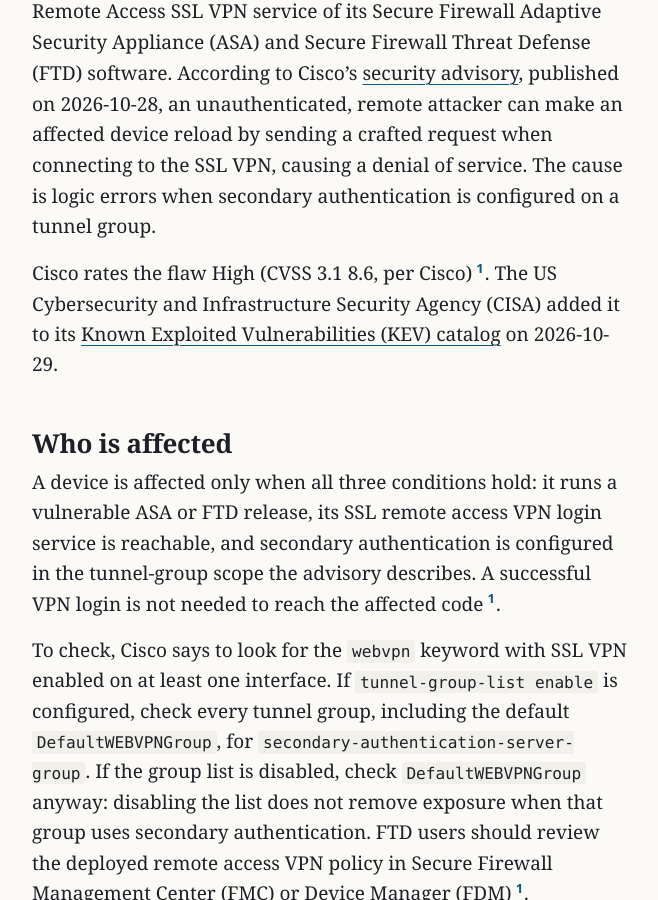
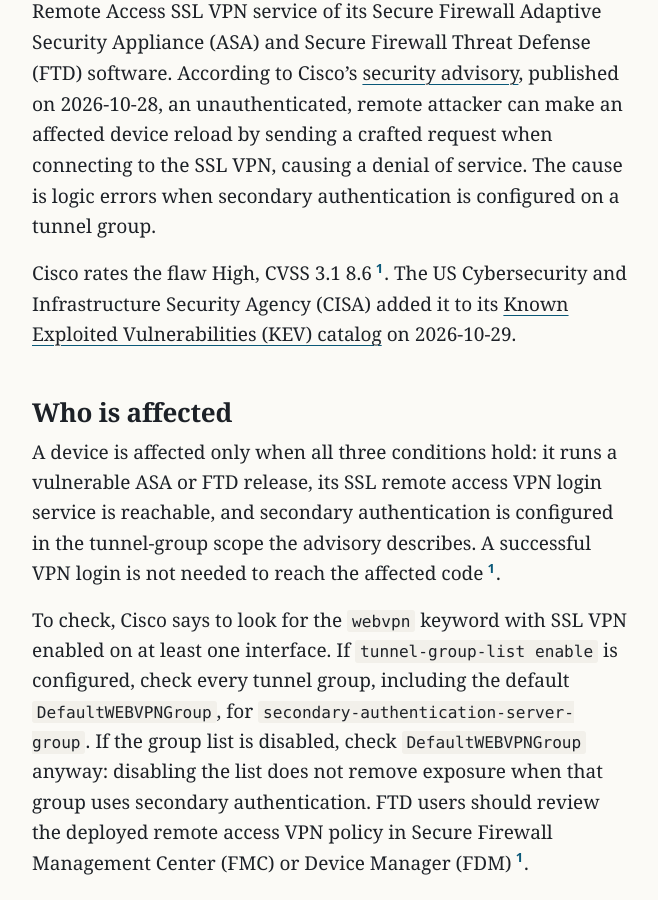
Before and after one commit to northwind-press/northwind-press.github.io, a Jekyll site: the page built from _posts/2026-11-03-cisco-asa-ftd-vpn-dos-kev.md, in a window 1280 px wide and 900 px high, scrolled down 681 px. Shown: the whole window, without its empty margins (308-966 px from the left). Built offline with Jekyll 4.4.1, drawn with Linux system fonts in a browser that asks for light colours.

Commit message:
Copy: cisco-asa-ftd-vpn-dos-kev CVSS sentence in house form (T-145)
Co-Authored-By: Claude Opus 5.5 <noreply@anthropic.com>

```diff
--- a/_posts/2026-11-03-cisco-asa-ftd-vpn-dos-kev.md
+++ b/_posts/2026-11-03-cisco-asa-ftd-vpn-dos-kev.md
@@ -26,7 +26,7 @@ corrections: []
 
 Cisco says attackers are exploiting CVE-2026-76418, a flaw in the Remote Access SSL VPN service of its Secure Firewall Adaptive Security Appliance (ASA) and Secure Firewall Threat Defense (FTD) software. According to Cisco's [security advisory](https://sec.cloudapps.cisco.com/security/center/content/CiscoSecurityAdvisory/cisco-sa-asaftd-tunnel-dos-s6mgkb75), published on 2026-10-28, an unauthenticated, remote attacker can make an affected device reload by sending a crafted request when connecting to the SSL VPN, causing a denial of service. The cause is logic errors when secondary authentication is configured on a tunnel group.
 
-Cisco rates the flaw High (CVSS 3.1 8.6, per Cisco){% include cite.html n=1 %}. The US Cybersecurity and Infrastructure Security Agency (CISA) added it to its [Known Exploited Vulnerabilities (KEV) catalog](https://github.com/cisagov/kev-data) on 2026-10-29.
+Cisco rates the flaw High, CVSS 3.1 8.6{% include cite.html n=1 %}. The US Cybersecurity and Infrastructure Security Agency (CISA) added it to its [Known Exploited Vulnerabilities (KEV) catalog](https://github.com/cisagov/kev-data) on 2026-10-29.
 
 ## Who is affected
 
```
